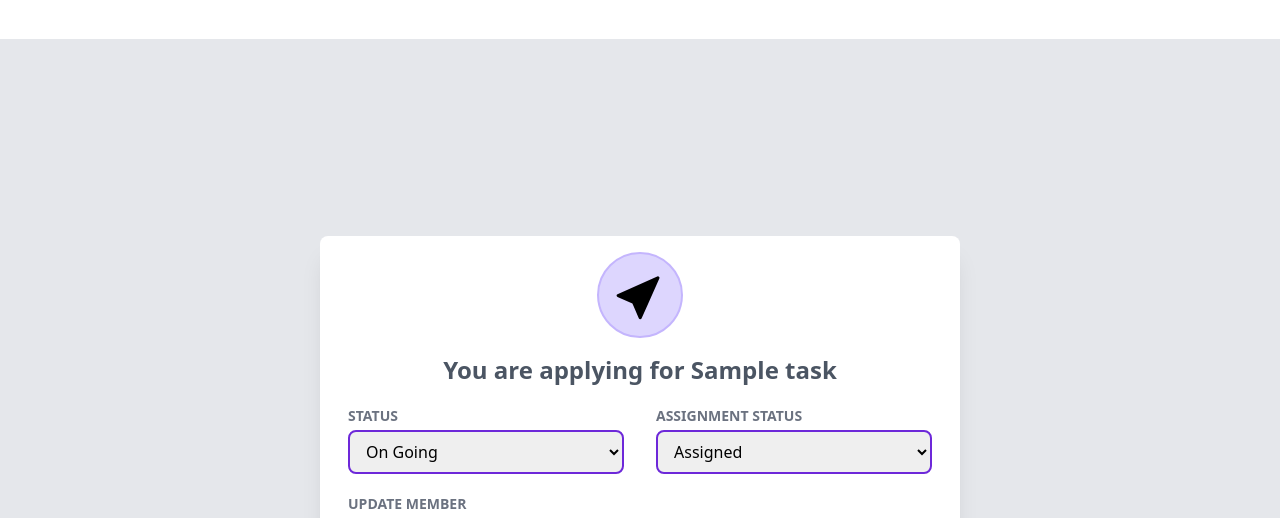
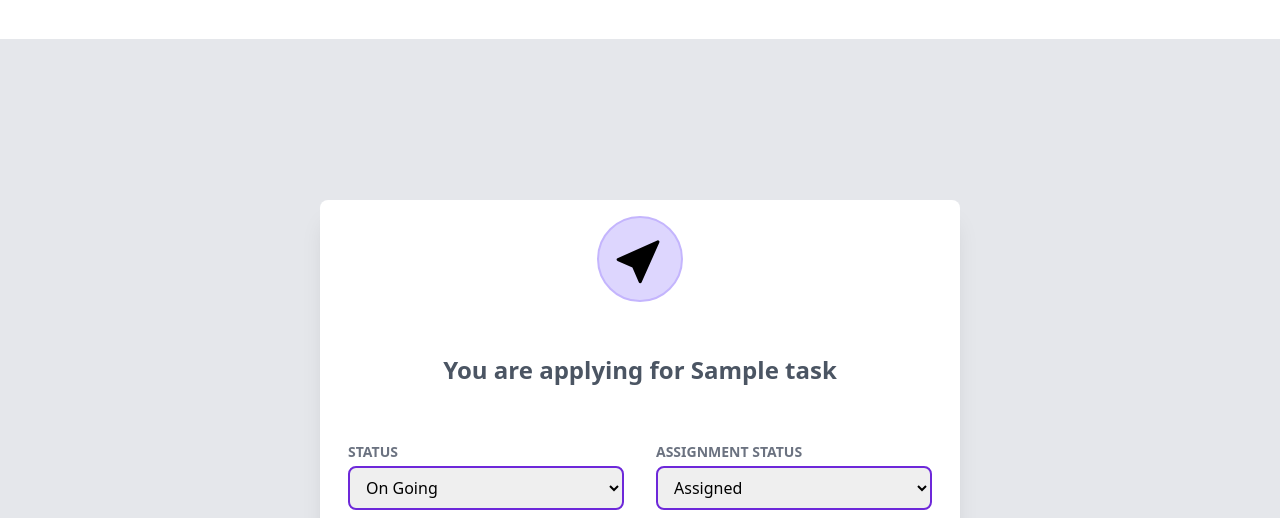
Before and after one commit to zarif007/HRTaskManager, a Django app: page /apply/1/ in a window 1280 px wide. Shown: the part 203-721 px from the top of the page. Run offline with Django 3.2, Linux system fonts and the light colour scheme; tables that the repository leaves empty hold one stand-in row (values such as "Sample post"); some libraries are stand-ins or nearby versions.

Commit message:
Changed a few css and smtp

```diff
--- a/templates/task_apply.html
+++ b/templates/task_apply.html
@@ -1,33 +1,27 @@
-{% extends 'base.html' %}
-
-
-{% block title %} | Apply {% endblock %}
-
-
-{% block content %}
+{% extends 'base.html' %} {% block title %} | Apply {% endblock %} {% block content %}
 
 <form method="post">
     {% csrf_token %}
     <div class="flex h-screen bg-gray-200 items-center justify-center  mt-32 mb-32">
         <div class="grid bg-white rounded-lg shadow-xl w-11/12 md:w-9/12 lg:w-1/2">
             <div class="flex justify-center py-4">
-            <div class="flex bg-purple-200 rounded-full md:p-4 p-2 border-2 border-purple-300">
-                <svg xmlns="http://www.w3.org/2000/svg" width="50" height="50" fill="currentColor" class="bi bi-cursor-fill" viewBox="0 0 16 16">
+                <div class="flex bg-purple-200 rounded-full md:p-4 p-2 border-2 border-purple-300">
+                    <svg xmlns="http://www.w3.org/2000/svg" width="50" height="50" fill="currentColor" class="bi bi-cursor-fill" viewBox="0 0 16 16">
                     <path d="M14.082 2.182a.5.5 0 0 1 .103.557L8.528 15.467a.5.5 0 0 1-.917-.007L5.57 10.694.803 8.652a.5.5 0 0 1-.006-.916l12.728-5.657a.5.5 0 0 1 .556.103z"/>
                 </svg>
-            </div>
+                </div>
             </div>
 
             <div class="flex justify-center">
-            <div class="flex">
-                <h1 class="text-gray-600 font-bold md:text-2xl text-xl upper">You are applying for {{ task.task_name }}</h1>
-            </div>
+                <div class="flex">
+                    <h1 class="text-gray-600 font-bold md:text-2xl text-xl upper p-9">You are applying for {{ task.task_name }}</h1>
+                </div>
             </div>
 
             <div class="grid grid-cols-1 md:grid-cols-2 gap-5 md:gap-8 mt-5 mx-7">
                 <div class="grid grid-cols-1">
                     <label class="uppercase md:text-sm text-xs text-gray-500 text-light font-semibold">Status</label>
-                    <select name="status" required="" id="id_status" class="py-2 px-3 rounded-lg border-2 border-purple-700 mt-1 focus:outline-none focus:ring-2 focus:ring-purple-800 focus:border-transparent" >
+                    <select name="status" required="" id="id_status" class="py-2 px-3 rounded-lg border-2 border-purple-700 mt-1 focus:outline-none focus:ring-2 focus:ring-purple-800 focus:border-transparent">
                         <option value="0">On Going</option>
                     </select>
                 </div>
```
